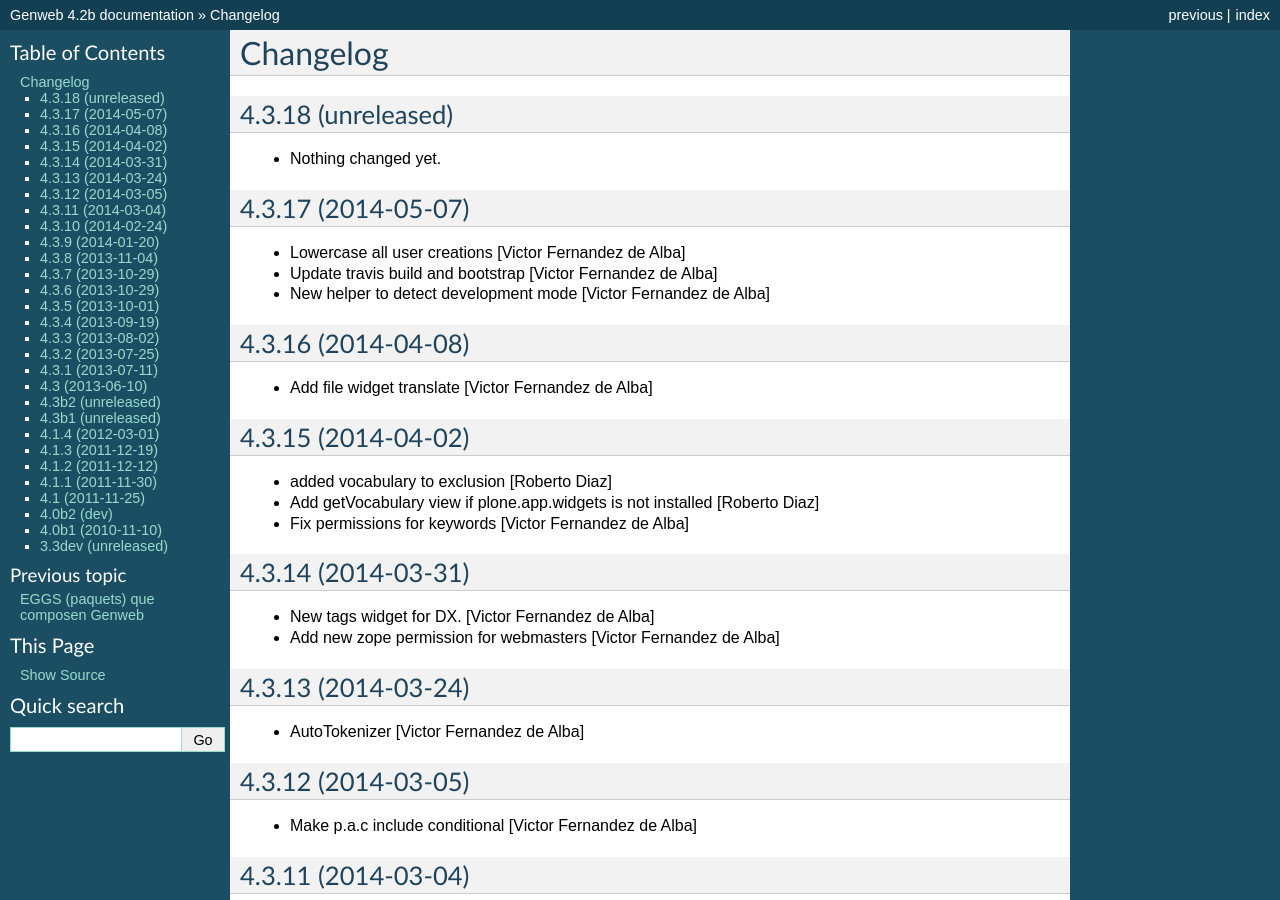
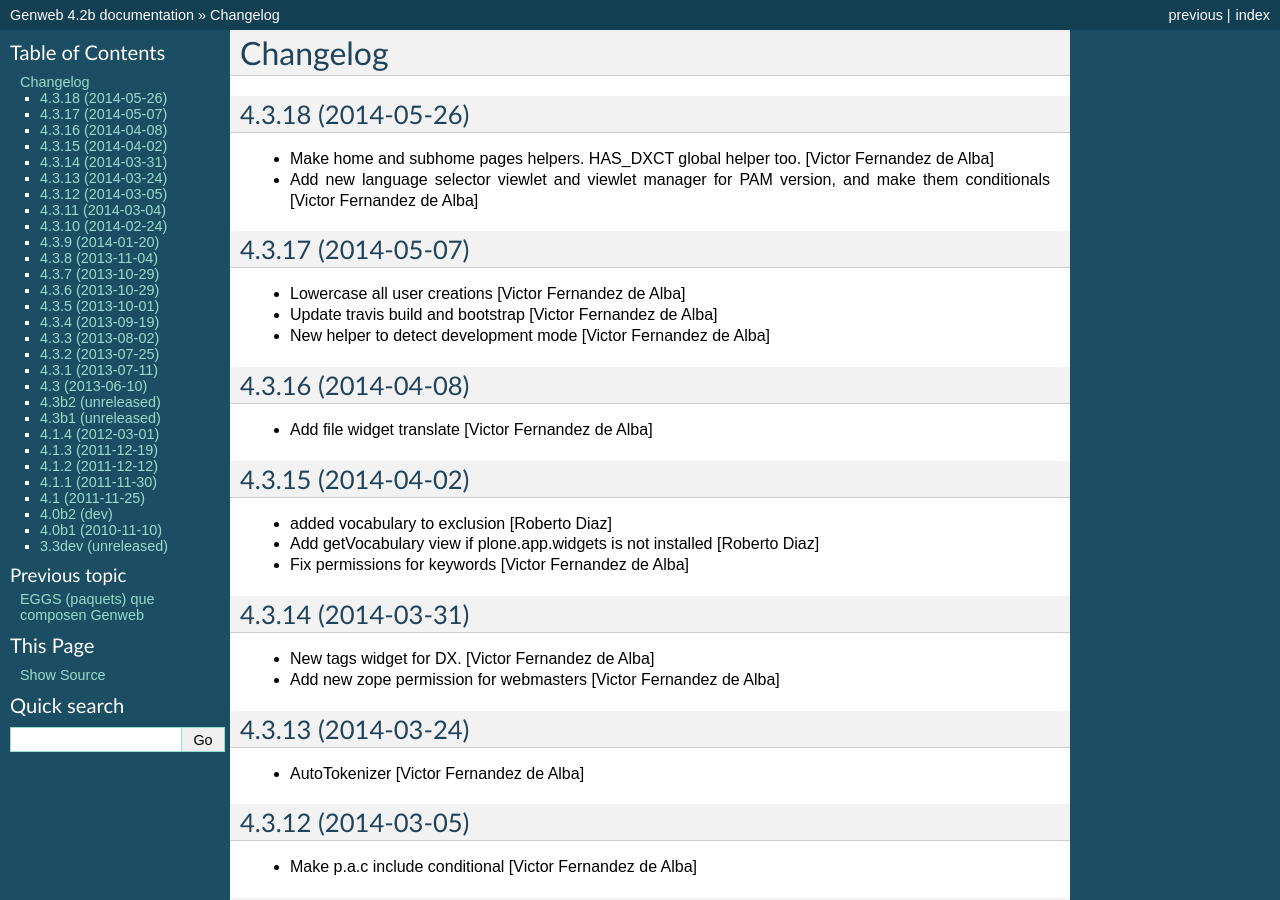
Before and after one commit to UPCnet/genweb.core, a Sphinx documentation site: the page built from docs/HISTORY.rst, in a window 1280 px wide and 900 px high. Built offline with Sphinx 7.4.7, drawn with Linux system fonts in a browser that asks for light colours.

Commit message:
Preparing release 4.3.18

```diff
--- a/docs/HISTORY.rst
+++ b/docs/HISTORY.rst
@@ -1,11 +1,11 @@
 Changelog
 =========
 
-4.3.18 (unreleased)
+4.3.18 (2014-05-26)
 -------------------
 
-- Nothing changed yet.
-
+* Make home and subhome pages helpers. HAS_DXCT global helper too. [Victor Fernandez de Alba]
+* Add new language selector viewlet and viewlet manager for PAM version, and make them conditionals [Victor Fernandez de Alba]
 
 4.3.17 (2014-05-07)
 -------------------
--- a/setup.py
+++ b/setup.py
@@ -1,7 +1,7 @@
 from setuptools import setup, find_packages
 import os
 
-version = '4.3.18.dev0'
+version = '4.3.18'
 
 README = open("README.rst").read()
 HISTORY = open(os.path.join("docs", "HISTORY.rst")).read()
```
